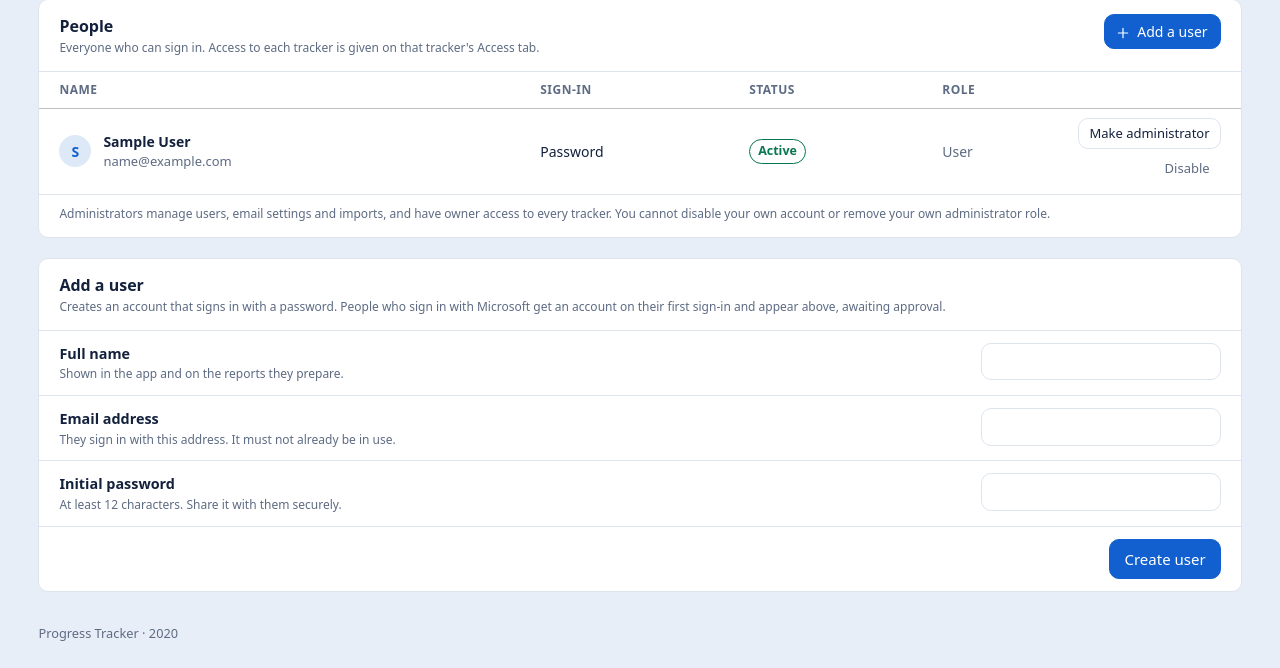
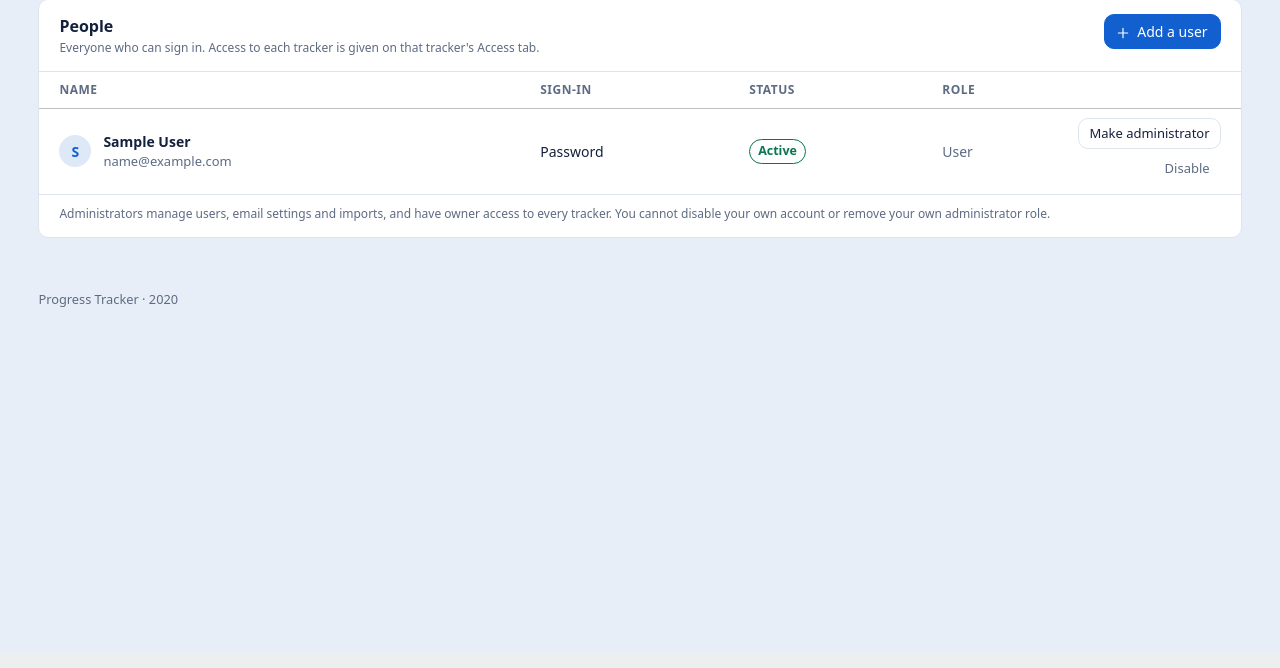
Before and after one commit to loneguard2002/tc-trackers, a Python web app: template tracker/templates/admin/users.html in a window 1280 px wide. Shown: the part 147-815 px from the top of the page. After the commit the page ends 454 px from the top, so only its background shows below. Run offline with Jinja, Linux system fonts and the light colour scheme; the template is opened without the code that fills it: most values are stand-ins (such as "Sample title", 1, 10 or a date in 2020).

Commit message:
feat: Add a user opens its own page, keeping typed values when it is refused
The Users page's Add a user button jumped to a form at the bottom of a
short page, so it looked as if nothing happened. The form now has its
own page (/admin/users/new), as for locations and risks; errors show on
that page with the name and email kept, instead of a flash on the list.

Co-Authored-By: Claude Opus 5.5 <noreply@anthropic.com>

```diff
--- a/tracker/templates/admin/users.html
+++ b/tracker/templates/admin/users.html
@@ -1,5 +1,5 @@
 {% extends "base.html" %}
-{% from "macros.html" import csrf_field, icon, setting %}
+{% from "macros.html" import csrf_field, icon %}
 {% macro user_action(endpoint, u, text, extra=None, confirm=None) -%}
 <form method="post" action="{{ url_for(endpoint, user_id=u.id) }}"{% if confirm %} data-confirm="{{ confirm }}"{% endif %}>
   {{ csrf_field(csrf_token()) }}{% if extra %}<input type="hidden" name="{{ extra[0] }}" value="{{ extra[1] }}">{% endif %}
@@ -16,7 +16,7 @@
         <h2 id="section-users">People</h2>
         <p>Everyone who can sign in. {% if pending %}<strong>{{ pending|length }} awaiting approval</strong>, listed first. {% endif %}Access to each tracker is given on that tracker's Access tab.</p>
       </div>
-      <a class="button primary button-small" href="#add-user">{{ icon('plus') }}Add a user</a>
+      <a class="button primary button-small" href="{{ url_for('admin.new_user') }}">{{ icon('plus') }}Add a user</a>
     </header>
     <div class="section-table register">
       <table class="table">
@@ -46,27 +46,5 @@
     </div>
     <p class="section-foot-note">Administrators manage users, email settings and imports, and have owner access to every tracker. You cannot disable your own account or remove your own administrator role.</p>
   </section>
-
-  <form id="add-user" method="post" action="{{ url_for('admin.create_user') }}">
-    {{ csrf_field(csrf_token()) }}
-    <section class="settings-section span-all" aria-labelledby="section-add-user">
-      <header class="settings-section-head">
-        <h2 id="section-add-user">Add a user</h2>
-        <p>Creates an account that signs in with a password. People who sign in with Microsoft get an account on their first sign-in and appear above, awaiting approval.</p>
-      </header>
-      {% call setting('Full name', 'Shown in the app and on the reports they prepare.', 'new-name') %}
-      <input id="new-name" name="full_name" autocomplete="off" required aria-describedby="new-name-help">
-      {% endcall %}
-      {% call setting('Email address', 'They sign in with this address. It must not already be in use.', 'new-email') %}
-      <input id="new-email" name="email" type="email" autocomplete="off" required aria-describedby="new-email-help">
-      {% endcall %}
-      {% call setting('Initial password', 'At least 12 characters. Share it with them securely.', 'new-password') %}
-      <input id="new-password" name="password" type="password" autocomplete="new-password" minlength="12" required aria-describedby="new-password-help">
-      {% endcall %}
-      <div class="settings-section-foot">
-        <button class="button primary" type="submit">Create user</button>
-      </div>
-    </section>
-  </form>
 </div>
 {% endblock %}
```
Also changed, not shown: tests/test_auth.py (+18 -0 lines), tracker/admin/__init__.py (+15 -4 lines), tracker/templates/admin/user_form.html (added, +30 -0 lines).
